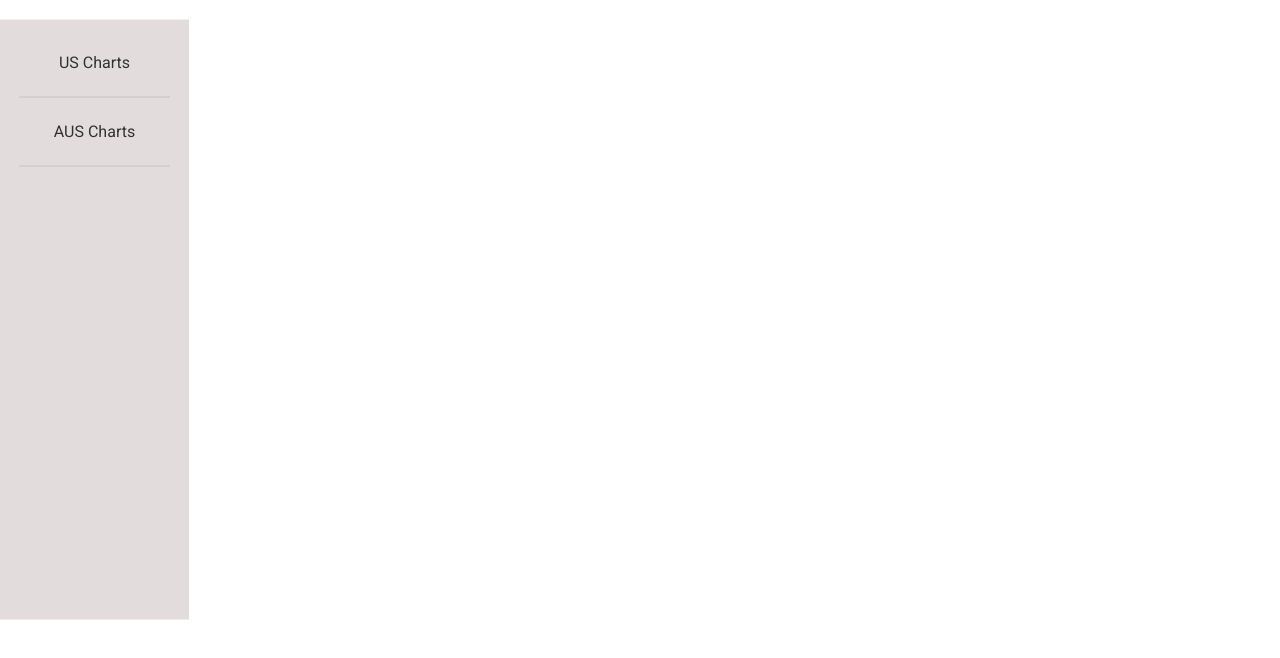
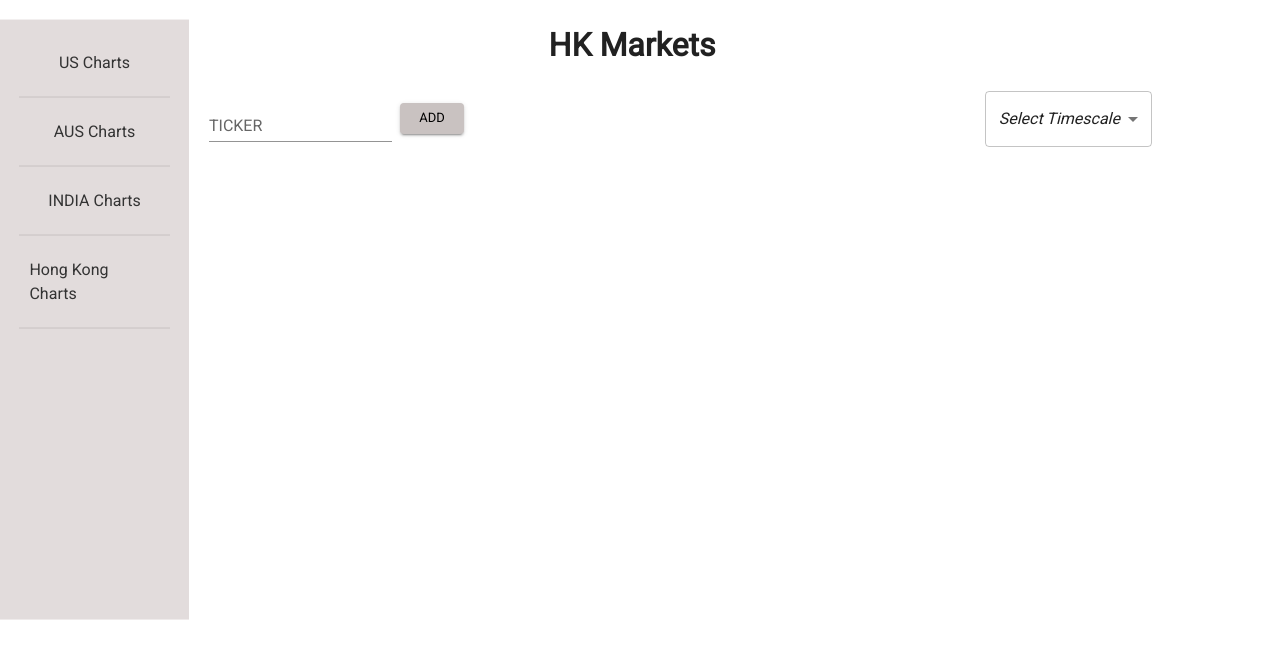
Before and after one commit to Bdhawa123/StockMarket, a React (Vite) app: page /HK in a window 1280 px wide. Shown: the top 658 px of the page. Built offline with nearby package versions, Linux system fonts and the light colour scheme.

Commit message:
changes to url, additions on timescale dropdown

```diff
--- a/src/App.jsx
+++ b/src/App.jsx
@@ -3,6 +3,7 @@ import { createTheme, ThemeProvider } from "@mui/material/styles";
 import SideNav from "./component/SideNav";
 import { CssBaseline } from "@mui/material";
 import LoadCharts from "./component/LoadCharts";
+import { Provider as StockTickerProvider } from "./context/StockReducer";
 
 // import "./App.css";
 
@@ -38,6 +39,24 @@ function AppMain() {
               />
             }
           />
+          <Route
+            path="/IN"
+            element={
+              <LoadCharts
+                marketLink="http://127.0.0.1:5000/api/stock/IN?ticker="
+                title="IN Markets"
+              />
+            }
+          />
+          <Route
+            path="/HK"
+            element={
+              <LoadCharts
+                marketLink="http://127.0.0.1:5000/api/stock/HK?ticker="
+                title="HK Markets"
+              />
+            }
+          />
         </Routes>
       </div>
     </div>
@@ -65,7 +84,9 @@ const App = () => {
   return (
     <ThemeProvider theme={theme}>
       <CssBaseline />
-      <AppMain />
+      <StockTickerProvider>
+        <AppMain />
+      </StockTickerProvider>
     </ThemeProvider>
   );
 };
--- a/src/component/LoadCharts.jsx
+++ b/src/component/LoadCharts.jsx
@@ -1,27 +1,51 @@
 import React, { useEffect, useState } from "react";
 import { IoIosClose } from "react-icons/io";
 import Chart from "./Chart";
-import { Button, TextField } from "@mui/material";
+import { Button, TextField, Select, MenuItem } from "@mui/material";
 
 const LoadUSCharts = ({ marketLink, title }) => {
   const [input, setInput] = useState("");
+  const [timescale, setTimescale] = useState("");
   const [data, setData] = useState([]);
 
   useEffect(() => {
     setData([]);
-  }, []);
+  }, [marketLink]);
 
   const removeSet = (ticker) => {
     console.log(ticker);
     const newData = data.filter((d) => d.ticker !== ticker);
     setData(newData);
   };
+
+  const handleChange = (value) => {
+    setTimescale(value);
+    console.log(value);
+    console.log(timescale);
+  };
+
+  // const fetchTickerData = async (ticker) => {
+  //   try {
+  //     const url = marketLink + ticker;
+
+  //     const response = await fetch(url);
+
+  //     if (response.status === 200) {
+  //       const actualData = await response.json();
+  //       let bool = data.some((x) => x.ticker === actualData.ticker);
+  //       if (!bool) setData([...data, actualData]);
+  //     }
+  //   } catch (e) {
+  //     console.log(e.message);
+  //   }
+  // };
+
   const fetchTickerData = async (ticker) => {
     try {
-      const url = marketLink + ticker;
-
+      console.log(timescale);
+      const url = `${marketLink}${ticker}&time=${timescale}`;
+      console.log(url);
       const response = await fetch(url);
-
       if (response.status === 200) {
         const actualData = await response.json();
         let bool = data.some((x) => x.ticker === actualData.ticker);
@@ -31,10 +55,11 @@ const LoadUSCharts = ({ marketLink, title }) => {
       console.log(e.message);
     }
   };
-
   return (
     <div>
       <h1 style={styles.heading}>{title}</h1>
+      <div style={styles.container}>
+        <div style={styles.leftContainer}>
           <TextField
             label={input === "" ? "TICKER" : ""}
             variant="standard"
@@ -51,6 +76,29 @@ const LoadUSCharts = ({ marketLink, title }) => {
           >
             Add
           </Button>
+        </div>
+
+        <div style={styles.selectStyle}>
+          {/* The Select component operating entirely on its own */}
+          <Select
+            id="standalone-select"
+            value={timescale}
+            onChange={(event) => {
+              handleChange(event.target.value);
+            }}
+            displayEmpty
+          >
+            {/* Placeholder text since there is no floating label */}
+            <MenuItem value="" disabled>
+              <em>Select Timescale</em>
+            </MenuItem>
+            <MenuItem value={5}>Five</MenuItem>
+            <MenuItem value={10}>Ten</MenuItem>
+            <MenuItem value={20}>Twenty</MenuItem>
+            <MenuItem value={30}>Thirty</MenuItem>
+          </Select>
+        </div>
+      </div>
       <div>
         {data.map((d) => {
           return (
@@ -102,6 +150,23 @@ const styles = {
     margin: "2%",
     width: "75%",
   },
+  container: {
+    display: "flex",
+    justifyContent: "space-between",
+    alignItems: "center",
+    gap: "1rem",
+  },
+
+  leftContainer: {
+    display: "flex",
+    alignItems: "center",
+    gap: "8px",
+  },
+
+  selectStyle: {
+    marginLeft: "auto",
+    marginRight: "8rem",
+  },
 };
 
 export default LoadUSCharts;
--- a/src/component/SideNav.jsx
+++ b/src/component/SideNav.jsx
@@ -18,6 +18,24 @@ const SideNav = () => {
         to="/AUS"
       >
         AUS Charts
+      </Link>
+      <Divider style={styles.divider} />
+      <Link
+        component={RouterLink}
+        underline="none"
+        sx={styles.SideNav}
+        to="/IN"
+      >
+        INDIA Charts
+      </Link>
+      <Divider style={styles.divider} />
+      <Link
+        component={RouterLink}
+        underline="none"
+        sx={styles.SideNav}
+        to="/HK"
+      >
+        Hong Kong Charts
       </Link>
       <Divider style={styles.divider} />
     </div>
--- /dev/null
+++ b/src/context/StockReducer.jsx
@@ -0,0 +1,50 @@
+import React from "react";
+import createDataContext from "./createDataContext";
+
+const StockReducer = (state, action) => {
+  switch (action.type) {
+    case "FETCH_US":
+      return {
+        ...state,
+        US: [
+          /* update state */
+        ],
+      };
+    case "FETCH_AUS":
+      return {
+        ...state,
+        AUS: [
+          /* update state */
+        ],
+      };
+    case "FETCH_IN":
+      return {
+        ...state,
+        IN: [
+          /* update state */
+        ],
+      };
+    case "FETCH_HK":
+      return {
+        ...state,
+        HK: [
+          /* update state */
+        ],
+      };
+    default:
+      return state;
+  }
+};
+
+const callUSTickerList = (dispatch) => {};
+
+const callAUSTickerList = (dispatch) => {};
+
+const callINTickerList = (dispatch) => {};
+const callHXTickerList = (dispatch) => {};
+
+export const { Provider, Context } = createDataContext(
+  StockReducer,
+  { callUSTickerList, callAUSTickerList, callINTickerList, callHXTickerList },
+  { US: [], AUS: [], IN: [], HK: [] },
+);
--- /dev/null
+++ b/src/context/createDataContext.jsx
@@ -0,0 +1,26 @@
+import React, { useReducer, createContext, useMemo } from "react";
+
+export default (reducer, actions, defaultValue) => {
+  const Context = createContext();
+
+  const Provider = ({ children }) => {
+    const [state, dispatch] = useReducer(reducer, defaultValue);
+
+    const boundActions = useMemo(() => {
+      const bound = {};
+      for (let key in actions) {
+        bound[key] = actions[key](dispatch);
+      }
+      return bound;
+    }, []);
+
+    const contextValue = useMemo(
+      () => ({ state, ...boundActions }),
+      [state, boundActions],
+    );
+
+    return <Context.Provider value={contextValue}>{children}</Context.Provider>;
+  };
+
+  return { Context, Provider };
+};
```
Also changed, not shown: .continue/agents/new-config.yaml (added). Lines whose indentation alone changed are shown as unchanged.
